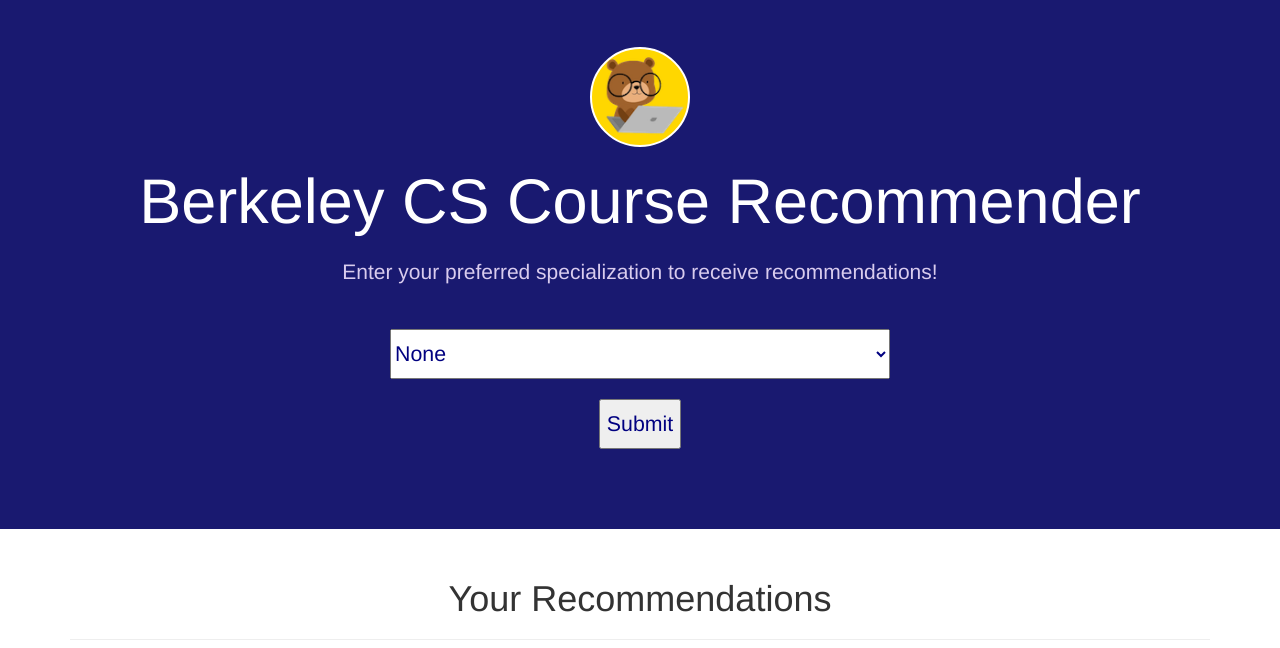
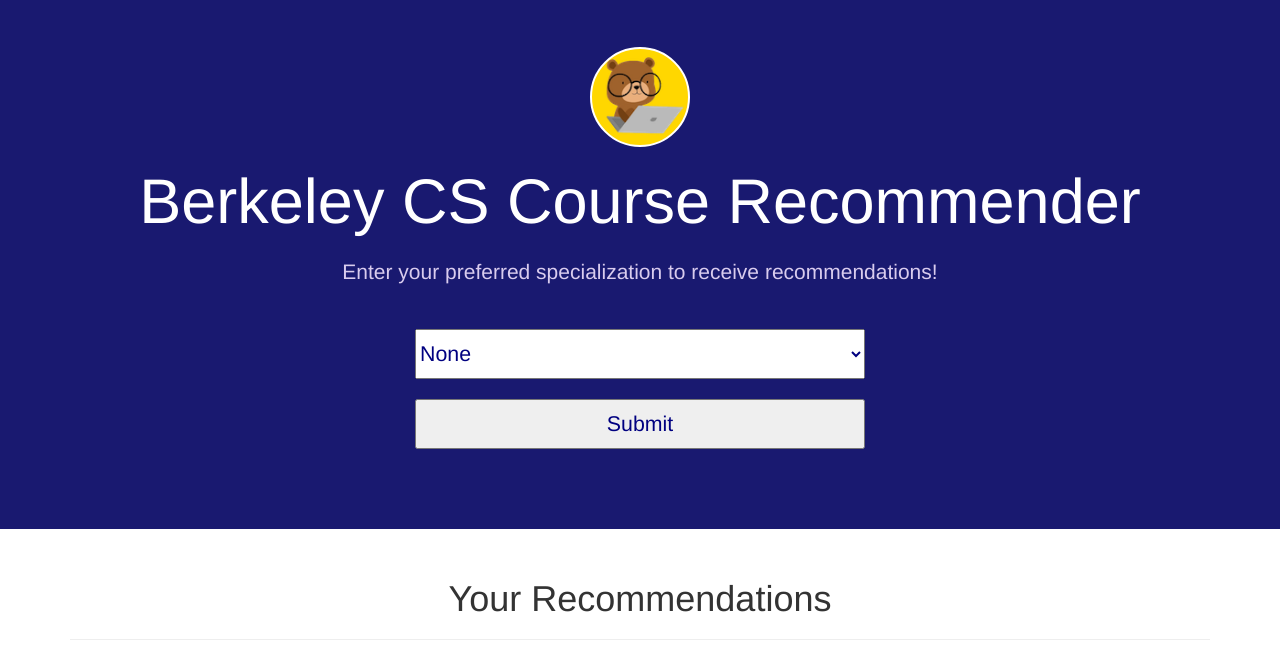
Before and after one commit to abhi1345/course-recommender, a Django app: page / in a window 1280 px wide. Shown: the part 52-700 px from the top of the page. Run offline with Django 3.2, Linux system fonts and the light colour scheme; some libraries are stand-ins or nearby versions.

Commit message:
button change

```diff
--- a/hello/templates/index.html
+++ b/hello/templates/index.html
@@ -13,7 +13,7 @@
 
     <form id="specform" action="/recommendations/" method="POST">
       {% csrf_token %}
-      <select required name="spec" style="color:navy; font-size:16pt; height:50px; width:500px">
+      <select required name="spec" style="color:navy; font-size:16pt; height:50px; width:450px">
          <option value=""> None</option>
           <option value="mlai"> Machine Learning / Artificial Intelligence</option>
           <option value="sys"> Systems</option>
@@ -21,7 +21,7 @@
           <option value="hci"> Human-Computer Interaction</option>
       </select>
       <br><br>
-      <input type="submit" style="color: navy; font-size:16pt; height:50px">
+      <input type="submit" style="color: navy; font-size:16pt; height:50px; width:450px">
     </form>
 
       <!--
```
